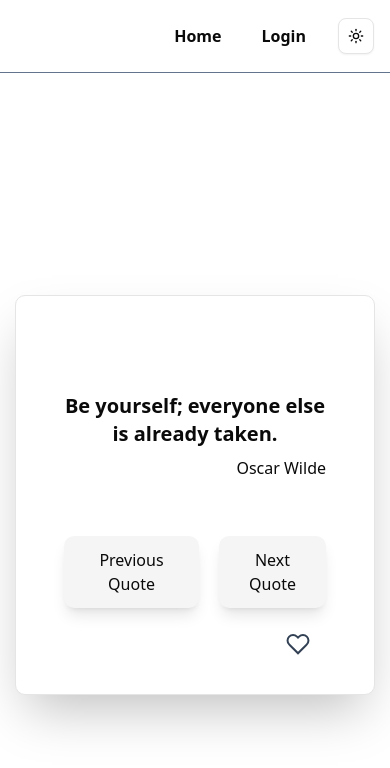
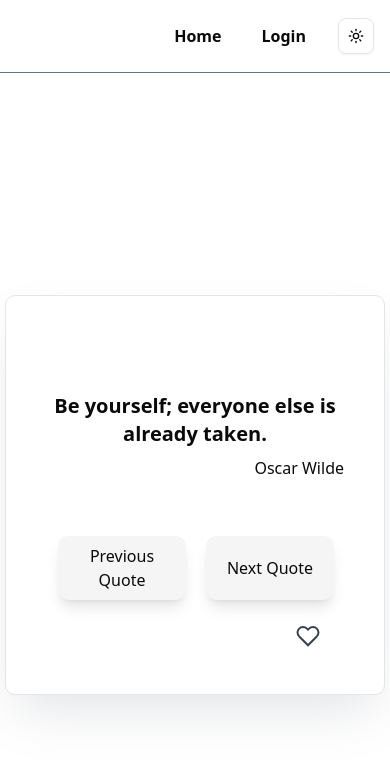
Before and after one commit to batibatii/random-quote, a Next.js app: page / in a window 390 px wide. Shown: the top 768 px of the page. Built offline with nearby package versions, Linux system fonts and the light colour scheme.

Commit message:
Add styling for login page Adjust styling of home page for mobile Change global.css bg color Add accesibiilty feature

```diff
--- a/src/app/globals.css
+++ b/src/app/globals.css
@@ -79,7 +79,7 @@
 }
 
 .dark {
-  --background: oklch(0.145 0 0);
+  --background: oklch(12.555% 0.02846 249.198);
   --foreground: oklch(0.985 0 0);
   --card: oklch(0.205 0 0);
   --card-foreground: oklch(0.985 0 0);
--- a/src/app/page.js
+++ b/src/app/page.js
@@ -20,16 +20,16 @@ export default function Home() {
     <main className='min-h-dvh flex items-center justify-center bg-background'>
       <Card>
         <Title label={quotesWithLikes[currentQuoteIndex].quote} align={align.center} />
-        <span className='text-end block dark:text-muted-foreground'>
+        <span className='text-end dark:text-primary block '>
           {quotesWithLikes[currentQuoteIndex].author}
         </span>
-        <div className='flex gap-5 mt-8'>
-          <Button onClick={handlePreviousQuote} className={`bg-secondary hover:bg-secondary/80 p-2 shadow-lg hover:shadow-xl active:shadow-sm active:scale-95 active:translate-y-0.5 transition-all duration-75`}>
+        <div className='flex gap-5 mt-8 ml-3 md:ml-0'>
+          <Button onClick={handlePreviousQuote} className={`bg-secondary dark:bg-primary dark:text-primary-foreground  hover:bg-secondary/80 shadow-lg hover:shadow-xl active:shadow-sm active:scale-95 active:translate-y-0.5 transition-all duration-75`}>
             Previous Quote
           </Button>
 
           <Button onClick={handleNextQuote}
-            className={`bg-secondary hover:bg-secondary/80 active:bg-secondary/60 p-2 shadow-lg hover:shadow-xl active:shadow-sm active:scale-95 active:translate-y-0.5 transition-all duration-75`}>
+            className={`bg-secondary dark:bg-primary dark:text-primary-foreground   hover:bg-secondary/80 active:bg-secondary/60  shadow-lg hover:shadow-xl active:shadow-sm active:scale-95 active:translate-y-0.5 transition-all duration-75`}>
             Next Quote
           </Button>
 
--- a/src/components/LikeButton.jsx
+++ b/src/components/LikeButton.jsx
@@ -21,7 +21,7 @@ export default function LikeButton({ onClick, children }) {
   );
 
   return (
-    <button onClick={onClick} className="w-10 cursor-pointer">
+    <button onClick={onClick} className="w-10 cursor-pointer mr-2 md:mr-0">
       {children}
       <svg
         width="24"
@@ -30,6 +30,7 @@ export default function LikeButton({ onClick, children }) {
         fill={colors.fill}
         stroke={colors.stroke}
         strokeWidth="2"
+        aria-label="Like this quote"
       >
         <path d="M20.84 4.61a5.5 5.5 0 0 0-7.78 0L12 5.67l-1.06-1.06a5.5 5.5 0 0 0-7.78 7.78l1.06 1.06L12 21.23l7.78-7.78 1.06-1.06a5.5 5.5 0 0 0 0-7.78z" />
       </svg>
--- a/src/components/Login.jsx
+++ b/src/components/Login.jsx
@@ -4,10 +4,12 @@ import { Button } from "@/components/ui/button";
 
 export function Login() {
   return (
-    <div className="w-full flex flex-col justify-center max-w-md h-[400px] border p-8 bg- dark:bg-slate-900 rounded-lg shadow-2xl shadow-gray-500/20 dark:shadow-none">
+    <div className="w-11/12 flex flex-col justify-center max-w-md h-[400px] border p-8 bg- dark:bg-slate-900 rounded-lg shadow-2xl shadow-gray-500/20 dark:shadow-none">
       <div className="grid w-full max-w-sm gap-3">
         <div className="mb-5 relative flex flex-col gap-4 group">
-          <Label htmlFor="email">Email</Label>
+          <Label className={`ml-1`} htmlFor="email">
+            Email
+          </Label>
           <Input
             className="dark:placeholder:text-slate-500"
             type="email"
@@ -17,7 +19,9 @@ export function Login() {
           <div className="absolute bottom-0 left-1 h-[2px] w-0 bg-ring transition-all duration-300 ease-in-out group-focus-within:w-[98%]"></div>
         </div>
         <div className="mb-5 relative flex flex-col gap-4 group">
-          <Label htmlFor="password">Password</Label>
+          <Label className={`ml-1`} htmlFor="password">
+            Password
+          </Label>
           <Input
             className="dark:placeholder:text-slate-500"
             type="password"
@@ -26,7 +30,9 @@ export function Login() {
           ></Input>
           <div className="absolute bottom-0 left-1 h-[2px] w-0 bg-ring transition-all duration-300 ease-in-out group-focus-within:w-[98%]"></div>
         </div>
-        <Button className="">Login / Sign Up</Button>
+        <Button className={`active:scale-95 active:translate-y-0.5 `}>
+          Login / Sign Up
+        </Button>
       </div>
     </div>
   );
--- a/src/components/button.jsx
+++ b/src/components/button.jsx
@@ -2,7 +2,7 @@ export default function Button({ onClick, className, children }) {
   return (
     <button
       onClick={onClick}
-      className={`rounded-lg p-3 mt-4 md:mt-0 md:w-2xs cursor-pointer dark:text-[#ededed] ${className}`}
+      className={`rounded-lg p-2 md:p-3 mt-4 w-32 md:mt-0 md:w-2xs cursor-pointer dark:text-[#ededed] ${className}`}
     >
       {children}
     </button>
--- a/src/components/card.jsx
+++ b/src/components/card.jsx
@@ -1,6 +1,6 @@
 export default function Card({ children }) {
   return (
-    <div className="w-[360px] h-[400px] pt-24 pl-12 pr-12 gap-2  md:w-xl md:h-72 bg-card dark:bg-accent-foreground md:pl-12 md:pr-12 md:pt-12 md:pb-4 rounded-lg flex flex-col shadow-2xl border border-border">
+    <div className="w-[380px] h-[400px] pt-24 pl-10 pr-10 gap-2  md:w-xl md:h-72 bg-card dark:bg-slate-900 md:pl-12 md:pr-12 md:pt-12 md:pb-4 rounded-lg flex flex-col shadow-2xl shadow-gray-500/20 dark:shadow-none border border-border">
       {children}
     </div>
   );
--- a/src/components/nav.jsx
+++ b/src/components/nav.jsx
@@ -3,7 +3,7 @@ import { ModeToggle } from "./ModeToggle";
 
 export const Navbar = () => {
   return (
-    <nav className="flex items-center gap-6 justify-end p-4 bg-card border-b  border-slate-500 dark:border-stone-300">
+    <nav className="flex items-center gap-6 justify-end p-4 dark:bg-slate-900 border-b  border-slate-500 dark:border-stone-300">
       <Link
         className=" font-bold p-2 hover:bg-slate-600 hover:rounded-lg hover:text-accent dark:hover:bg-accent-foreground "
         href="/"
--- a/src/components/title.jsx
+++ b/src/components/title.jsx
@@ -18,7 +18,7 @@ export function Title({ label, align }) {
     }
   };
   return (
-    <h2 className={`font-bold dark:text-accent text-xl ${alignText()}`}>
+    <h2 className={`font-bold dark:text-primary text-xl ${alignText()}`}>
       {label}
     </h2>
   );
```
